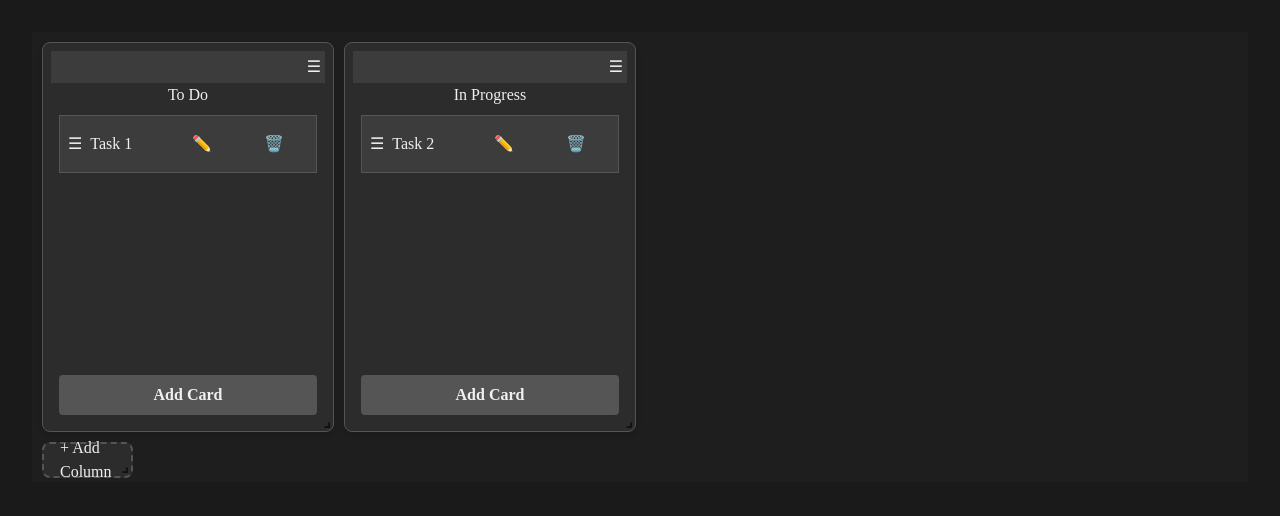
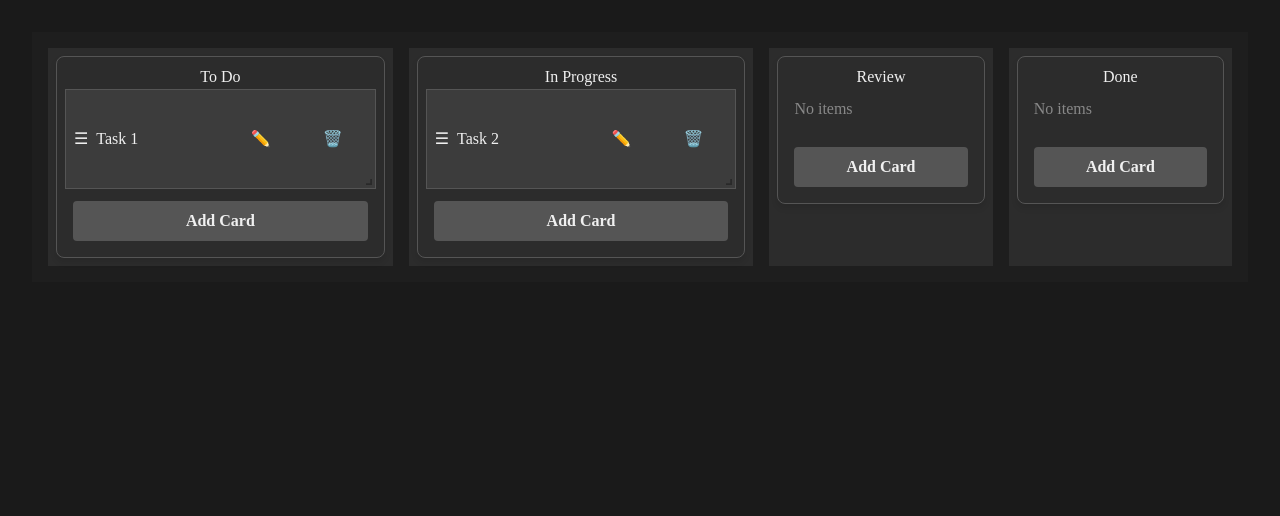
Before and after one commit to piyushk2000/react-drag-drop-tutorial, a React (Vite) app: page / in a window 1280 px wide. Shown: the top 516 px of the page. Built offline with nearby package versions, Linux system fonts and the light colour scheme.

Commit message:
drag drop , resize , edit etc  done

```diff
--- a/src/SortableItem.tsx
+++ b/src/SortableItem.tsx
@@ -3,7 +3,14 @@ import { useSortable } from '@dnd-kit/sortable';
 import { CSS } from '@dnd-kit/utilities';
 
 const SortableItem = ({ id, children }) => {
-  const { attributes, listeners, setNodeRef, transform, transition, isDragging } = useSortable({ id });
+  const {
+    setNodeRef,
+    transform,
+    transition,
+    isDragging,
+    attributes,
+    listeners,
+  } = useSortable({ id });
 
   const style = {
     transform: CSS.Transform.toString(transform),
@@ -12,8 +19,8 @@ const SortableItem = ({ id, children }) => {
   };
 
   return (
-    <div ref={setNodeRef} style={style} {...attributes} {...listeners}>
-      {children}
+    <div ref={setNodeRef} style={style}>
+      {React.cloneElement(children, { attributes, listeners })}
     </div>
   );
 };
--- a/src/kabnabNew.tsx
+++ b/src/kabnabNew.tsx
@@ -1,63 +1,82 @@
 import React, { useState } from 'react';
-import { DndContext, useDraggable, useDroppable, DragOverlay } from '@dnd-kit/core';
-import { Responsive, WidthProvider } from 'react-grid-layout';
-import 'react-grid-layout/css/styles.css';
+import {
+  DndContext,
+  DragOverlay,
+  closestCorners,
+  PointerSensor,
+  useSensor,
+  useSensors,
+  rectSortingStrategy,
+  useDroppable,
+} from '@dnd-kit/core';
+import {
+  SortableContext,
+  arrayMove,
+  verticalListSortingStrategy,
+} from '@dnd-kit/sortable';
+import SortableItem from './SortableItem';
+import { Resizable } from 'react-resizable';
 import 'react-resizable/css/styles.css';
-import { SortableContext, verticalListSortingStrategy, arrayMove } from '@dnd-kit/sortable';
-import SortableItem from './SortableItem'; // Ensure this import exists
-
-const ResponsiveGridLayout = WidthProvider(Responsive);
 
 const initialData = {
   columns: {
     todo: { id: 'todo', title: 'To Do', items: [{ id: '1', content: 'Task 1' }] },
     inprogress: { id: 'inprogress', title: 'In Progress', items: [{ id: '2', content: 'Task 2' }] },
+    review: { id: 'review', title: 'Review', items: [] },
+    done: { id: 'done', title: 'Done', items: [] },
   },
 };
 
-const Draggable = ({ id, children, onEdit, onDelete }) => {
-  const { attributes, listeners, setNodeRef, isDragging } = useDraggable({ id });
+const Draggable = ({ id, attributes, listeners, children, onEdit, onDelete }) => {
+  const [height, setHeight] = useState(100);
+
+  const handleResize = (event, { size }) => {
+    setHeight(size.height);
+  };
 
   return (
+    <Resizable
+      height={height}
+      width={200} // Fixed width
+      axis="y" // Allow vertical resizing only
+      onResize={handleResize}
+      minConstraints={[200, 50]} // Minimum width and height
+      maxConstraints={[200, Infinity]} // Maximum width fixed
+    >
       <div
-      ref={setNodeRef}
         style={{
+          height: `${height}px`,
           padding: '8px',
           border: '1px solid #555',
           marginBottom: '4px',
           background: '#3C3C3C',
           color: '#f0f0f0',
-        cursor: isDragging ? 'grabbing' : 'default',
-        opacity: isDragging ? 0.5 : 1,
+          cursor: 'default',
           display: 'flex',
           justifyContent: 'space-between',
           alignItems: 'center',
         }}
       >
-      <div>
-        <div {...listeners} {...attributes} style={{ cursor: 'grab' }}>
+        <div {...attributes} {...listeners} style={{ cursor: 'grab' }}>
           &#x2630;
         </div>
-
-      </div>
-
         <div style={{ flexGrow: 1, marginLeft: '8px' }}>
           {children}
         </div>
-      {/* <div onMouseDown={(e) => e.stopPropagation()}> */}
         <button onClick={() => onEdit(id)} style={{ marginRight: '4px', background: 'none', border: 'none', color: '#f0f0f0', cursor: 'pointer' }}>
           ✏️
         </button>
         <button onClick={() => onDelete(id)} style={{ background: 'none', border: 'none', color: '#f0f0f0', cursor: 'pointer' }}>
           🗑️
         </button>
-      {/* </div> */}
       </div>
+    </Resizable>
   );
 };
 
-const Droppable = ({ id, children }) => {
+const DroppableContainer = ({ id, children }) => {
   const { isOver, setNodeRef } = useDroppable({ id });
+
   return (
     <div
       ref={setNodeRef}
@@ -75,54 +94,101 @@ const Droppable = ({ id, children }) => {
 };
 
 const KanbanBoard = () => {
-  const [data, setData] = useState(initialData);
+  const [columns, setColumns] = useState(initialData.columns);
   const [activeId, setActiveId] = useState(null);
+  const [activeItem, setActiveItem] = useState(null);
   const [isEditing, setIsEditing] = useState(null);
   const [editContent, setEditContent] = useState('');
-  const [columns, setColumns] = useState(initialData.columns);
+
+  const sensors = useSensors(
+    useSensor(PointerSensor, {
+      activationConstraint: {
+        distance: 5,
+      },
+    })
+  );
+
+  const findContainer = (id) => {
+    if (id in columns) return id;
+    return Object.keys(columns).find(key =>
+      columns[key].items.some(item => item.id === id)
+    );
+  };
+
+  const findItemById = (id) => {
+    for (const column of Object.values(columns)) {
+      const item = column.items.find(item => item.id === id);
+      if (item) return item;
+    }
+    return null;
+  };
 
   const onDragStart = (event) => {
-    setActiveId(event.active.id);
+    const { active } = event;
+    setActiveId(active.id);
+    setActiveItem(findItemById(active.id));
+  };
+
+  const onDragOver = (event) => {
+    const { active, over } = event;
+    if (!over) return;
+
+    const activeContainer = findContainer(active.id);
+    const overContainer = findContainer(over.id);
+
+    if (!activeContainer || !overContainer || activeContainer === overContainer) {
+      return;
+    }
+
+    setColumns((prevColumns) => {
+      const activeItems = [...prevColumns[activeContainer].items];
+      const overItems = [...prevColumns[overContainer].items];
+
+      const activeIndex = activeItems.findIndex(item => item.id === active.id);
+      const [movedItem] = activeItems.splice(activeIndex, 1);
+
+      overItems.splice(overItems.length, 0, movedItem);
+
+      return {
+        ...prevColumns,
+        [activeContainer]: {
+          ...prevColumns[activeContainer],
+          items: activeItems,
+        },
+        [overContainer]: {
+          ...prevColumns[overContainer],
+          items: overItems,
+        },
+      };
+    });
   };
 
   const onDragEnd = (event) => {
     const { active, over } = event;
     setActiveId(null);
+    setActiveItem(null);
     if (!over) return;
 
-    const activeColumn = Object.keys(columns).find(col =>
-      columns[col].items.find(item => item.id === active.id)
-    );
+    const activeContainer = findContainer(active.id);
+    const overContainer = over.id in columns ? over.id : findContainer(over.id);
 
-    const overColumnId = over.id;
-    const overColumn = Object.keys(columns).find(col => col === overColumnId || columns[col].items.find(item => item.id === overColumnId));
+    if (!activeContainer || !overContainer) return;
 
-    if (activeColumn && overColumn) {
-      if (activeColumn !== overColumn) {
-        const activeItem = columns[activeColumn].items.find(item => item.id === active.id);
-        setColumns({
-          ...columns,
-          [activeColumn]: {
-            ...columns[activeColumn],
-            items: columns[activeColumn].items.filter(item => item.id !== active.id),
+    if (activeContainer !== overContainer) {
+      return;
+    }
+
+    const activeIndex = columns[activeContainer].items.findIndex(item => item.id === active.id);
+    const overIndex = columns[overContainer].items.findIndex(item => item.id === over.id);
+
+    if (activeIndex !== overIndex) {
+      setColumns(prevColumns => ({
+        ...prevColumns,
+        [activeContainer]: {
+          ...prevColumns[activeContainer],
+          items: arrayMove(prevColumns[activeContainer].items, activeIndex, overIndex),
         },
-          [overColumn]: {
-            ...columns[overColumn],
-            items: overColumnId ? [...columns[overColumn].items, activeItem] : [...columns[overColumn].items, activeItem],
-          },
-        });
-      } else {
-        const oldIndex = columns[activeColumn].items.findIndex(item => item.id === active.id);
-        const newIndex = overColumnId ? columns[overColumn].items.findIndex(item => item.id === overColumnId) : columns[overColumn].items.length;
-        const newItems = arrayMove(columns[activeColumn].items, oldIndex, newIndex);
-        setColumns({
-          ...columns,
-          [activeColumn]: {
-            ...columns[activeColumn],
-            items: newItems,
-          },
-        });
-      }
+      }));
     }
   };
 
@@ -165,68 +231,35 @@ const KanbanBoard = () => {
     setEditContent('');
   };
 
-  const addColumn = () => {
-    const newId = `column-${Date.now()}`;
-    const newColumn = { id: newId, title: `New Column`, items: [] };
-    setColumns({ ...columns, [newId]: newColumn });
-  };
-
-  const layout = Object.keys(columns).map((key, index) => ({
-    i: key,
-    x: index * 3,
-    y: 0,
-    w: 3,
-    h: 10,
-    minW: 2,
-    minH: 5,
-  }));
-
   return (
-    <DndContext onDragEnd={onDragEnd} onDragStart={onDragStart}>
-      <ResponsiveGridLayout
-        className="layout"
-        layouts={{ lg: layout }}
-        draggableHandle=".drag-handle"
-        breakpoints={{ lg: 1200, md: 996, sm: 768 }}
-        cols={{ lg: 12, md: 10, sm: 6 }}
-        rowHeight={30}
-        onLayoutChange={() => console.log('Layout updated')}
-        style={{ background: '#1E1E1E', color: '#f0f0f0' }}
+    <DndContext
+      sensors={sensors}
+      collisionDetection={closestCorners}
+      onDragStart={onDragStart}
+      onDragOver={onDragOver}
+      onDragEnd={onDragEnd}
     >
+      <div style={{ display: 'flex', gap: '16px', padding: '16px', background: '#1E1E1E', color: '#f0f0f0' }}>
         {Object.values(columns).map(column => (
+          <DroppableContainer key={column.id} id={column.id}>
             <div
-            key={column.id}
               style={{
+                flex: 1,
                 border: '1px solid #555',
                 background: '#2C2C2C',
                 display: 'flex',
                 flexDirection: 'column',
                 padding: '8px',
-              borderRadius: '8px', // Rounded corners
-              boxShadow: '0 4px 6px rgba(0, 0, 0, 0.1)', // Shadow for depth
+                borderRadius: '8px',
+                boxShadow: '0 4px 6px rgba(0, 0, 0, 0.1)',
               }}
             >
-            <div
-              className="drag-handle"
-              style={{
-                cursor: 'grab',
-                display: 'flex',
-                justifyContent: 'flex-end',
-                padding: '4px',
-                background: '#3C3C3C',
-                color: '#f0f0f0',
-              }}
-            >
-              &#x2630;
-            </div>
-            <h3 style={{ textAlign: 'center', color: '#f0f0f0' }}>
-              {column.title}
-            </h3>
+              <h3 style={{ textAlign: 'center', color: '#f0f0f0' }}>{column.title}</h3>
               <SortableContext
                 items={column.items.map(item => item.id)}
                 strategy={verticalListSortingStrategy}
               >
-              <Droppable id={column.id}>
+                <div style={{ minHeight: '50px' }}>
                   {column.items.length > 0 ? (
                     column.items.map(item => (
                       isEditing === item.id ? (
@@ -268,9 +301,11 @@ const KanbanBoard = () => {
                       )
                     ))
                   ) : (
-                  <div style={{ minHeight: '50px' }}></div> // Allow dropping on empty column
+                    <div style={{ padding: '8px', color: '#888' }}>
+                      No items
+                    </div>
                   )}
-              </Droppable>
+                </div>
               </SortableContext>
               <button
                 onClick={() => addCard(column.id)}
@@ -282,52 +317,19 @@ const KanbanBoard = () => {
                   padding: '8px',
                   cursor: 'pointer',
                   borderRadius: '4px',
-                transition: 'background 0.3s',
                 }}
-              onMouseOver={(e) => e.currentTarget.style.background = '#666666'}
-              onMouseOut={(e) => e.currentTarget.style.background = '#555555'}
               >
                 Add Card
               </button>
             </div>
+          </DroppableContainer>
         ))}
-        <div
-          key="add-column"
-          style={{
-            border: '2px dashed #555',
-            background: '#2C2C2C',
-            display: 'flex',
-            justifyContent: 'center',
-            alignItems: 'center',
-            padding: '16px',
-            cursor: 'pointer',
-            borderRadius: '8px',
-            transition: 'background 0.3s',
-          }}
-          onMouseOver={(e) => e.currentTarget.style.background = '#3C3C3C'}
-          onMouseOut={(e) => e.currentTarget.style.background = '#2C2C2C'}
-          onClick={addColumn}
-        >
-          + Add Column
       </div>
-      </ResponsiveGridLayout>
       <DragOverlay>
-        {activeId ? (
-          <div
-            style={{
-              padding: '8px',
-              border: '1px solid #555',
-              background: '#3C3C3C',
-              color: '#f0f0f0',
-              cursor: 'grab',
-              borderRadius: '4px',
-              boxShadow: '0 4px 6px rgba(0, 0, 0, 0.1)',
-            }}
-          >
-            {columns[Object.keys(columns).find(col =>
-              columns[col].items.find(item => item.id === activeId)
-            )]?.items.find(item => item.id === activeId)?.content}
-          </div>
+        {activeItem ? (
+          <Draggable id={activeItem.id}>
+            {activeItem.content}
+          </Draggable>
         ) : null}
       </DragOverlay>
     </DndContext>
```
Lines whose indentation alone changed are shown as unchanged.
